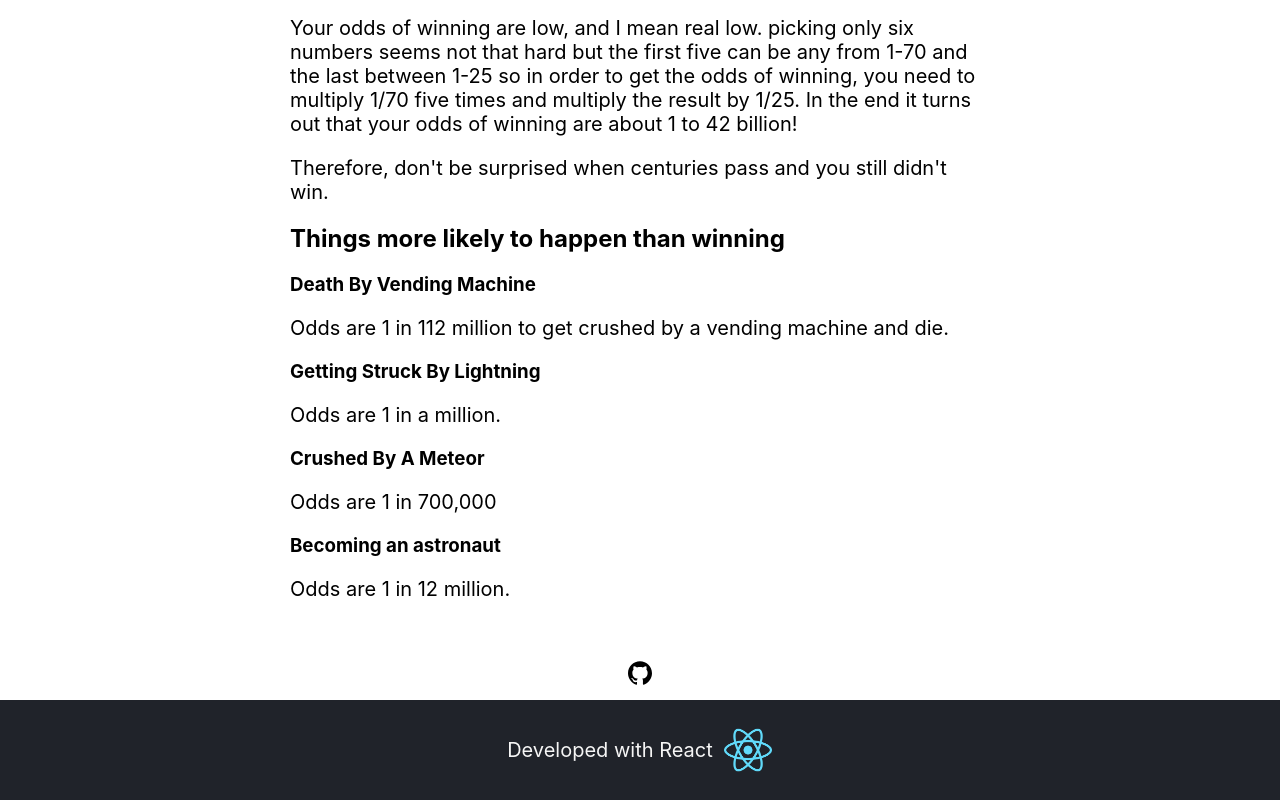
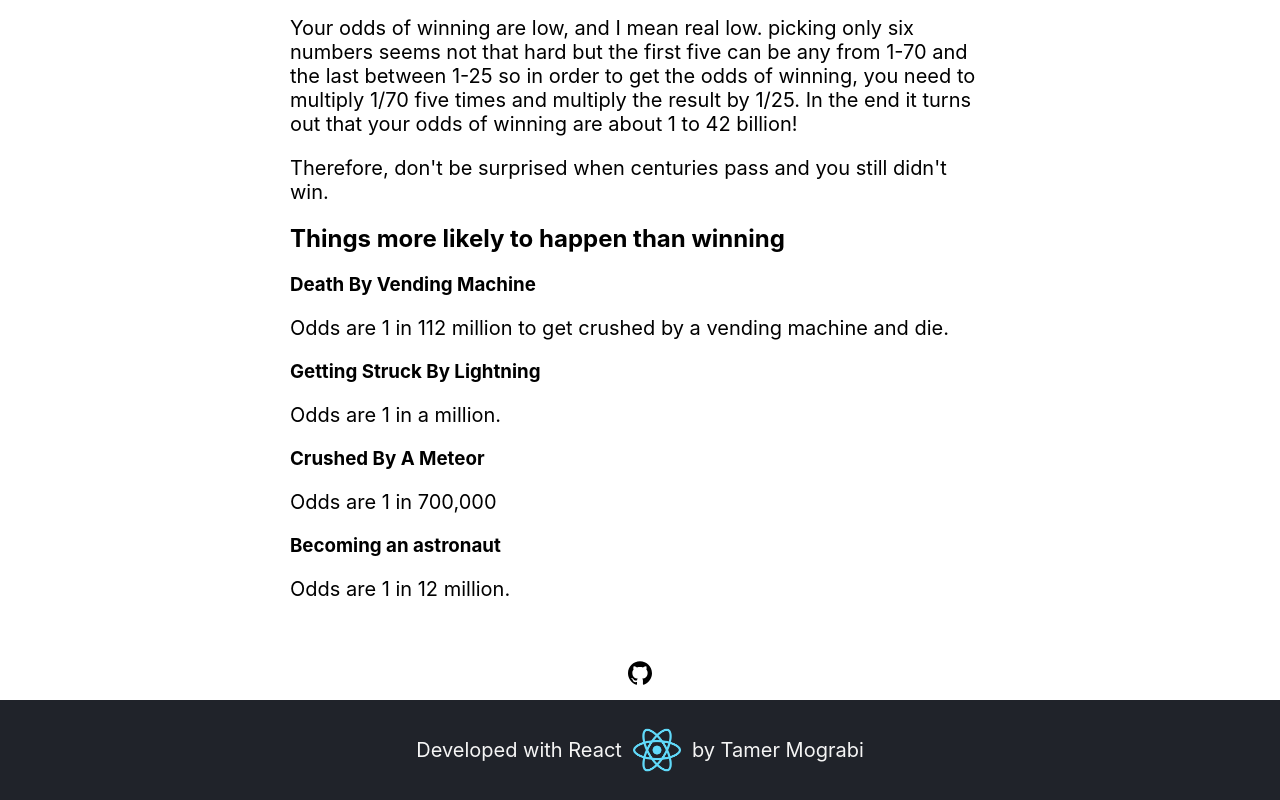
Before and after one commit to TamerMograbi/Lottery-Sim, a React (Create React App) app: page / in a window 1280 px wide. Shown: the part 1406-2206 px from the top of the page. Built offline with nearby package versions, Linux system fonts and the light colour scheme.

Commit message:
updated footer

```diff
--- a/src/Footer.js
+++ b/src/Footer.js
@@ -6,6 +6,7 @@ function Footer() {
         <div class="footerContainer">
             <p className="footerText">Developed with React</p>
             <img className="footerImage" src="logo192.png"/>
+            <p className="footerText">by Tamer Mograbi</p>
         </div>
     )
 }
--- a/src/css/Footer.css
+++ b/src/css/Footer.css
@@ -12,5 +12,6 @@
 .footerText{
     color: whitesmoke;
     margin-right: 10px;
+    margin-left: 10px;
     font-size: 20px;
 }
```
